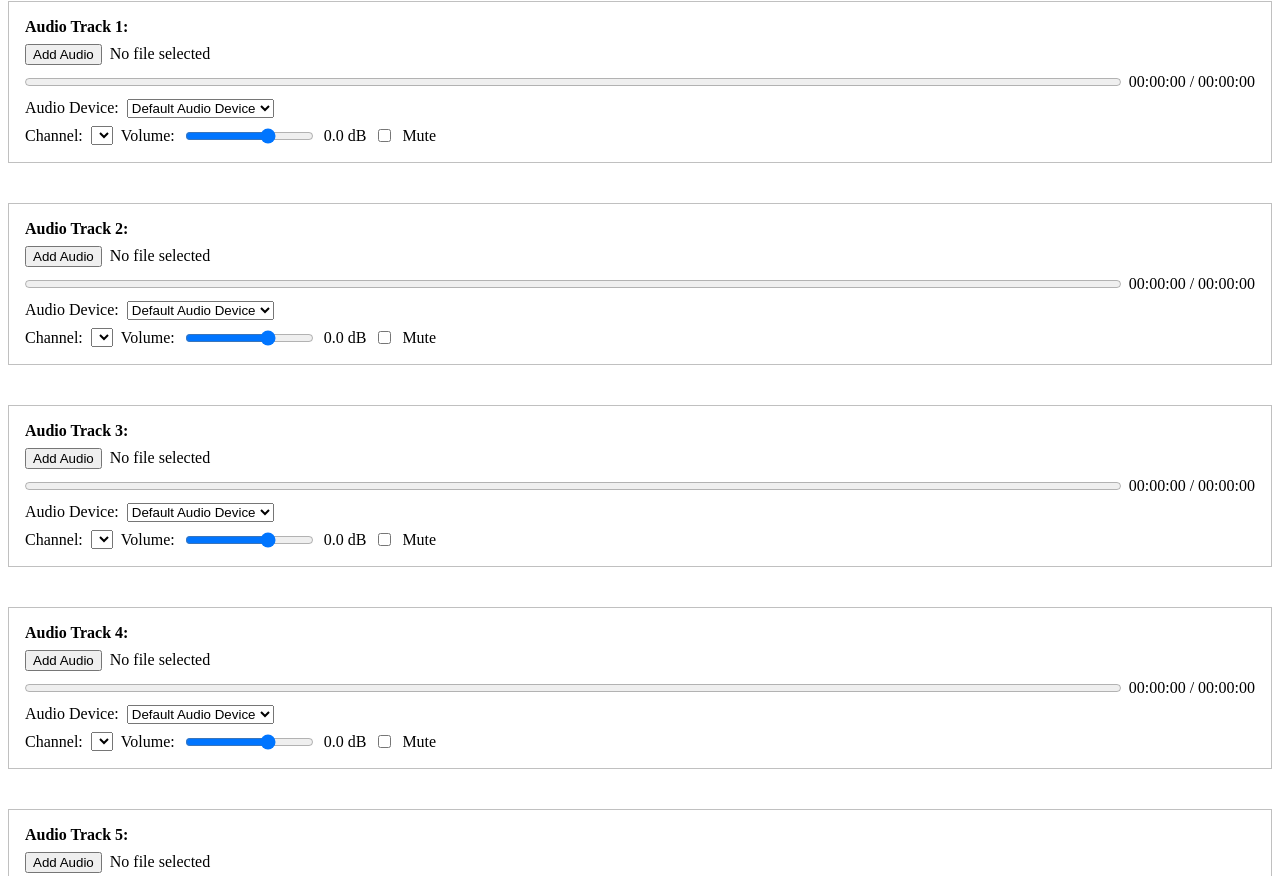
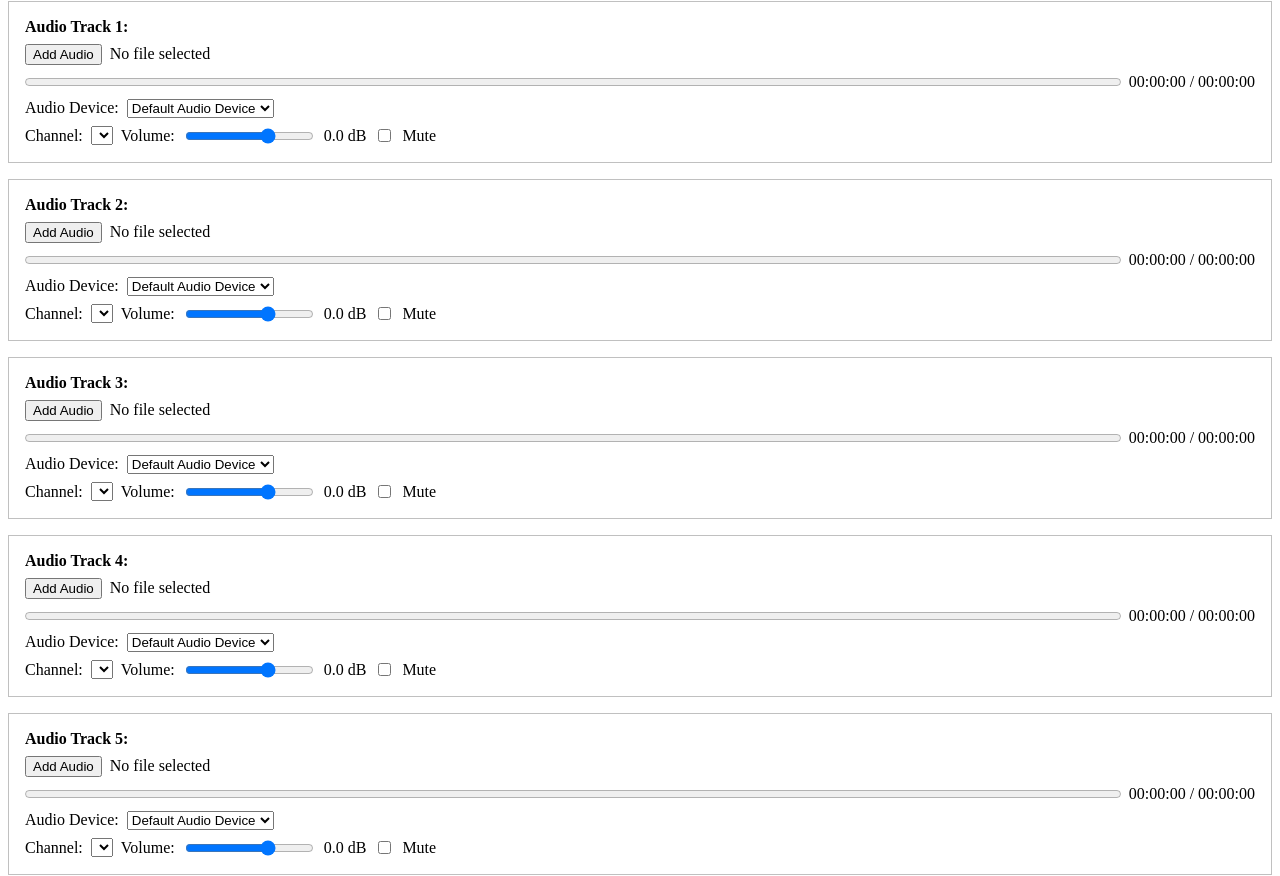
Before and after one commit to ereinhardt/AV-Player, a website: page index.html in a window 1280 px wide. Shown: the part 652-1528 px from the top of the page. Drawn offline with Linux system fonts and the light colour scheme.

Commit message:
Add files via upload

```diff
--- a/style.css
+++ b/style.css
@@ -1,11 +1,15 @@
 /* Gemeinsame Container-Styles */
 .controls,
-.track,
 .artnet-settings,
 .udp-trigger-settings {
   border: 1px solid silver;
   padding: 1rem;
   margin-bottom: 1rem;
+}
+
+.track {
+  border: 1px solid silver;
+  padding: 1rem;
 }
 
 /* Gemeinsame Titel-Styles */
@@ -32,7 +36,7 @@
 #track-list {
   display: flex;
   flex-direction: column;
-  gap: 1.5rem;
+  gap: 1rem;
 }
 
 /* IP field styling */
```
